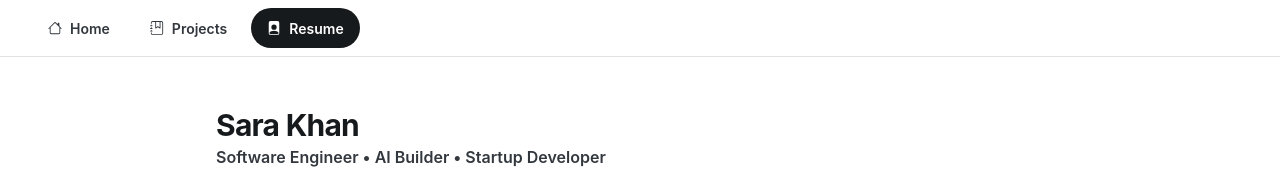
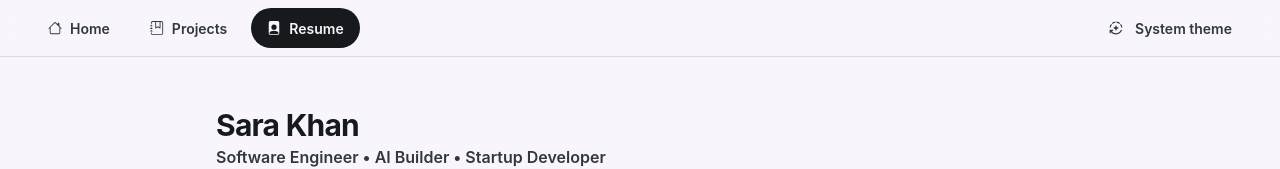
Before and after one commit to sarakhan7/sara-portfolio, a React (Vite) app: page /resume in a window 1280 px wide. Shown: the top 169 px of the page. Built offline with nearby package versions, Linux system fonts and the light colour scheme; no server answers.

Commit message:
bring back dark mode

```diff
--- a/src/components/ThemeProvider.tsx
+++ b/src/components/ThemeProvider.tsx
@@ -59,13 +59,8 @@ export default function ThemeProvider({
 }: {
   children: React.ReactNode;
 }) {
-  // Force light mode for all users
-  useEffect(() => {
-    document.documentElement.setAttribute('data-joy-color-scheme', 'light');
-  }, []);
-
   return (
-    <CssVarsProvider defaultMode="light" disableNestedContext>
+    <CssVarsProvider theme={appTheme} defaultMode="system">
       <CssBaseline />
       <Meta />
       {children}
--- a/src/components/projects/Projects.tsx
+++ b/src/components/projects/Projects.tsx
@@ -7,6 +7,7 @@ import { Link } from "react-router-dom";
 import details from "@/assets/Details";
 import Directory from "@/components/projects/Directory";
 import { ThemeAwareIllustration } from "./ThemeAwareIllustration";
+import { ThemeSwitcherButton } from "./ThemeSwitcherButton";
 
 export default function Projects() {
   const mobile = useMobileMode();
@@ -115,6 +116,7 @@ export default function Projects() {
           >
             Back to homepage
           </Button>
+          <ThemeSwitcherButton />
         </Stack>
         <Directory />
       </Stack>
--- a/src/navigation/NavigationBar.tsx
+++ b/src/navigation/NavigationBar.tsx
@@ -268,7 +268,102 @@ export default function NavigationBar({
             selected={location.pathname === "/resume"}
           />
         </Stack>
+        {horizontal ? (
+          <Button
+            variant="plain"
+            color="neutral"
+            size="lg"
+            sx={{
+              minHeight: "fit-content",
+              borderRadius: "100vmax",
+              padding: ".6rem 1rem",
+              transition: "all 0.2s",
+              fontSize: "var(--joy-fontSize-sm)",
+            }}
+            onClick={() => {
+              if (mode)
+                setMode(modes[(modes.indexOf(mode) + 1) % modes.length]);
+            }}
+            startDecorator={
+              mode === "system" ? (
+                <MdOutlineAutoMode />
+              ) : mode === "light" ? (
+                <BsSun />
+              ) : (
+                <BsMoon />
+              )
+            }
+          >
+            {`${
+              mode === "system" ? "System" : mode === "light" ? "Light" : "Dark"
+            } theme`}
+          </Button>
+        ) : (
+          <Tooltip
+            variant="soft"
+            placement="right"
+            title={`${
+              mode === "system" ? "System" : mode === "light" ? "Light" : "Dark"
+            } theme`}
+          >
+            <IconButton
+              variant="plain"
+              color="neutral"
+              size="lg"
+              sx={{
+                transition: "all 0.2s",
+                display: bottom ? "none" : undefined,
+                borderRadius: "100vmax",
+                padding: 2,
+              }}
+              onClick={() => {
+                if (mode)
+                  setMode(modes[(modes.indexOf(mode) + 1) % modes.length]);
+              }}
+            >
+              {mode === "system" ? (
+                <MdOutlineAutoMode />
+              ) : mode === "light" ? (
+                <BsSun />
+              ) : (
+                <BsMoon />
+              )}
+            </IconButton>
+          </Tooltip>
+        )}
       </Stack>
+      {bottom && !hidden && (
+        <Tooltip
+          variant="soft"
+          placement="left"
+          title={`${
+            mode === "system" ? "System" : mode === "light" ? "Light" : "Dark"
+          } theme`}
+        >
+          <FloatingActionButton
+            size="lg"
+            color="neutral"
+            variant="outlined"
+            onClick={() => {
+              if (mode)
+                setMode(modes[(modes.indexOf(mode) + 1) % modes.length]);
+            }}
+            sx={{
+              height: "58px",
+              width: "58px",
+              borderRadius: "1rem",
+            }}
+          >
+            {mode === "system" ? (
+              <MdOutlineAutoMode />
+            ) : mode === "light" ? (
+              <BsSun />
+            ) : (
+              <BsMoon />
+            )}
+          </FloatingActionButton>
+        </Tooltip>
+      )}
       {children}
     </>
   );
```
